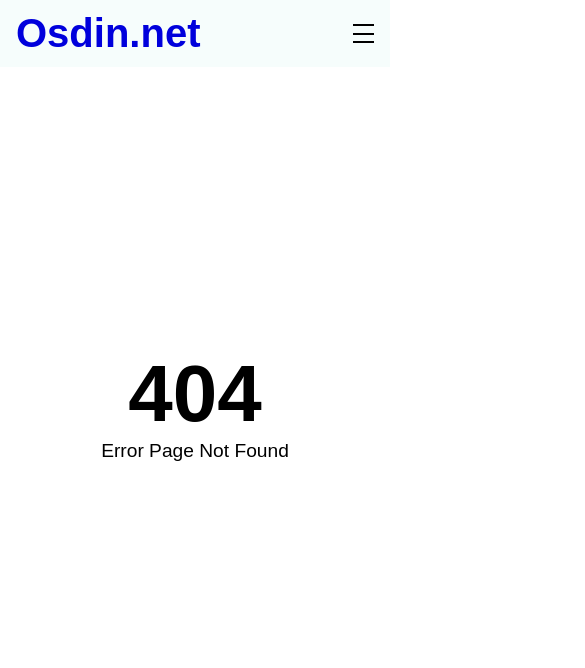
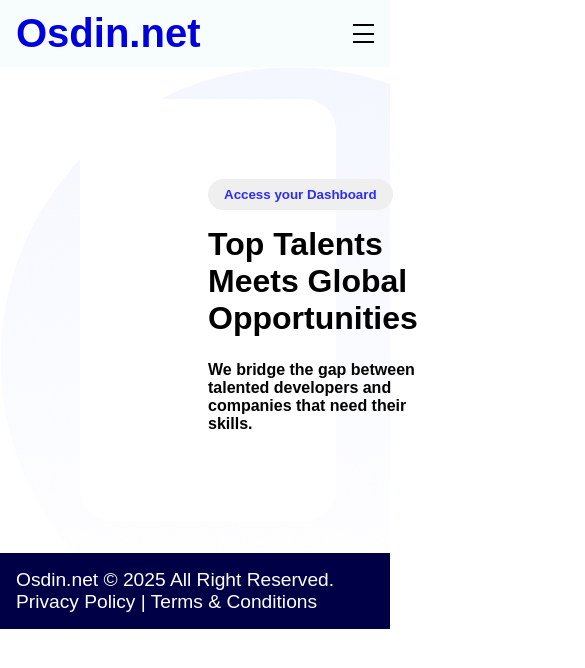
Before and after one commit to loneperky/otax-online-school, a React (Vite) app in the folder Frontend/: page /login in a window 390 px wide. Before the commit this address had no page. Shown: the top 668 px of the page, 585 px wide, since content can reach past the window. Built offline with nearby package versions, Linux system fonts and the light colour scheme.

Commit message:
Worked on the Developers Page

```diff
--- a/Frontend/src/Components/Navbar.jsx
+++ b/Frontend/src/Components/Navbar.jsx
@@ -26,7 +26,7 @@
        <NavLink to="/developers">Developer Incubator</NavLink>
       </li>
       <li>
-        <NavLink to="/tracking">Hire a Developer</NavLink>
+        <a href="https://wa.me/2349126785031?text=I%20Want%20to%20Develop%20A%20Website" target='__blank'>Hire a Developer</a>
       </li>
 
       <li>
@@ -52,13 +52,13 @@
               </li>
 
               <li>
-                <Link  to="/about-us" onClick={Menu}>Developer Incubator</Link>
+                <Link  to="/developers" onClick={Menu}>Developer Incubator</Link>
               </li>
               <li>
-                <Link  to="/developers" onClick={Menu}>Hire a Developer</Link>
+              <a href="https://wa.me/2349126785031?text=I%20Want%20to%20Develop%20A%20Website" target='__blank'>Hire a Developer</a>
               </li>
               <li>
-                <Link  to="/pricing-plans" onClick={Menu}>About us </Link>
+                <Link  to="/about" onClick={Menu}>About us </Link>
               </li>
               <li>
                 <Link to="/contact"  onClick={Menu}>Contact</Link>
--- a/Frontend/src/main.jsx
+++ b/Frontend/src/main.jsx
@@ -8,7 +8,7 @@
 import ErrorPage from './pages/404'
 import Dashboard from './pages/dashboard'
 import Developer from './pages/Developer'
-
+import Login from './pages/Login'
 ReactDOM.createRoot(document.getElementById('root')).render(
   <React.StrictMode>
     <Router>
@@ -18,6 +18,7 @@
           <Route path='/dashboard' element={<Dashboard />}/>
          <Route path='/contact' element={<ContactPage />}/>
          <Route path='/developers' element={<Developer />}/>
+         <Route path='/login' element={<Login />}/>
          <Route path='/*' element={<ErrorPage />}/>
         </Routes>
     </Router>
--- a/Frontend/src/pages/Developer.jsx
+++ b/Frontend/src/pages/Developer.jsx
@@ -69,15 +69,15 @@
           <p>Fill in your details to apply now</p>
           <form>
             <label htmlFor="Fullname">Fullname</label>
-            <input type="text" autoFocus="on" placeholder='John Doe' required/>
+            <input type="text"  placeholder='John Doe' required/>
             <label htmlFor="Email">Email</label>
             <input type="email" placeholder='johndoe@gmail.com' required/>
-            <button>{ 'Apply Now'}</button>
+            <button className='appbtn'>{ 'Apply Now'}</button>
           </form>
         </div>
       </div>
     </div>
-     <Footer />
+     {/* <Footer /> */}
 
     </>
   )
--- /dev/null
+++ b/Frontend/src/pages/login.jsx
@@ -0,0 +1,35 @@
+import React from 'react'
+import '../styles/login.css'
+import { Footer } from './construct'
+import { Link } from 'react-router-dom'
+const Login = () => {
+  return (
+    <>
+      <div className="login-overview">
+        <div className="login-details">
+        <section className='first-sect'>
+          <button>Access your Dashboard</button>
+          <h2>Top Talents Meets Global Opportunities</h2>
+          <p>We bridge the gap between talented developers and companies that need their skills.</p>
+        </section>
+        <section className='login'>
+          <h3>Welcome Back</h3>
+          <p>Login to your account</p>
+          <form >
+            <label htmlFor="email">Email</label>
+            <input type="email" required />
+            <label htmlFor="">Password</label>
+            <input type="text" required/>
+            <p><Link>Forgot Password?</Link></p>
+            <button>Login to Continue</button>
+          </form>
+        </section>
+        </div>
+
+      </div>
+      <Footer />
+    </>
+  )
+}
+
+export default Login
--- a/Frontend/src/styles/app.css
+++ b/Frontend/src/styles/app.css
@@ -5,9 +5,27 @@
   padding: 0;
   box-sizing: border-box;
 }
-body{
-  font-family: 'Roboto',sans-serif;
+/* Width of the scrollbar */
+::-webkit-scrollbar {
+  width: 10px; /* Adjust width */
 }
+
+/* Background color of the scrollbar track */
+::-webkit-scrollbar-track {
+  background: #f1f1f1; /* Light gray */
+}
+
+/* Scrollbar handle */
+::-webkit-scrollbar-thumb {
+  background: blue; /* Darker gray */
+  border-radius: 5px; /* Rounded corners */
+}
+
+/* Scrollbar handle on hover */
+::-webkit-scrollbar-thumb:hover {
+  background: #555; /* Even darker */
+}
+
 .section1{
   display: flex;
   justify-content: space-around;
--- a/Frontend/src/styles/developer.css
+++ b/Frontend/src/styles/developer.css
@@ -10,7 +10,8 @@
 }
 
 .overall-view{
-  padding: 3rem 10rem;
+  padding: 1rem 10rem;
+  padding-bottom: 2rem;
   background-color: white;
   background-image: url('/Images/ellipse.png');
   background-position: center;
@@ -73,7 +74,7 @@
   padding: 0.2rem 0;
 }
 input{
-  height: 2rem;
+  height: 2.5rem;
   padding: 0.5rem;
   border-radius: 0.3rem;
   border: 1px solid lightgrey;
@@ -82,11 +83,61 @@
   margin-bottom: 0.5rem;
 }
 .form button{
-  height: 2rem;
+  height: 2.5rem;
   width: 15rem;
   border-radius: 0.3rem;
-  border: none;
+  border: 1px solid rgb(41, 177, 222);
   margin-top: 1rem;
   color: blue;
+  background-color: white;
   cursor: pointer;
 }
+
+@media screen and (max-width:900px) {
+  .overall-view{
+    flex-direction: column;
+    align-items: self-start;
+    padding: 1rem;
+    gap: 2rem;
+
+  }
+  .top p{
+    line-clamp: 1;
+  }
+  /* .form{
+    margin: 0 auto;
+  } */
+  .form h1{
+    font-size: 2em;
+  }
+  .form input{
+    width: 25rem;
+    height: 2.5rem;
+  }
+}
+
+@media screen and (max-width:600px) {
+  .overall-view{
+    padding: 1rem;
+    gap: 1rem;
+    flex-direction: column;
+    align-items: flex-start;
+  }
+
+
+  .top-courses{
+    flex-direction: column;
+  }
+
+  .couser1{
+    width: 100%;
+
+  }
+
+   input{
+    width: 22rem;
+    height: 2.5rem;
+  }
+
+
+}
--- /dev/null
+++ b/Frontend/src/styles/login.css
@@ -0,0 +1,65 @@
+*{
+  margin: 0;
+  padding: 0;
+  box-sizing: border-box;
+}
+
+
+.login-overview{
+  background-image: url('/Images/ellipse.png');
+  padding: 2rem 5rem;
+}
+
+.login-details{
+  padding: 5rem 8rem;
+  display: flex;
+  align-items: center;
+  gap: 20rem;
+  border-radius: 2rem;
+  background-color: white;
+}
+
+
+.first-sect button{
+  color: rgba(0, 0, 255, 0.814);
+  border: none;
+  border-radius: 1rem;
+  padding: 0.5rem 1rem;
+  font-weight: bolder;
+}
+
+.first-sect h2{
+  font-size: 2em;
+  padding: 1rem 0;
+  font-weight: bolder;
+}
+
+.first-sect p{
+  padding: 0.5rem 0;
+  font-size: 1em;
+  font-weight: bolder;
+}
+
+.login h3{
+  font-size: 1.5em;
+}
+
+.login p{
+  font-size: 0.8em;
+  font-weight: bold;
+  padding-top: 0.2rem;
+  padding-bottom: 0.3rem;
+}
+.login a{
+  text-align: left;
+  padding: 1rem 0;
+}
+.login button{
+  border: none;
+  width: 15rem;
+  border-radius: 0.5rem;
+  background-color: blue;
+  color: white;
+  margin-top: 1rem;
+  cursor: pointer;
+}
```
